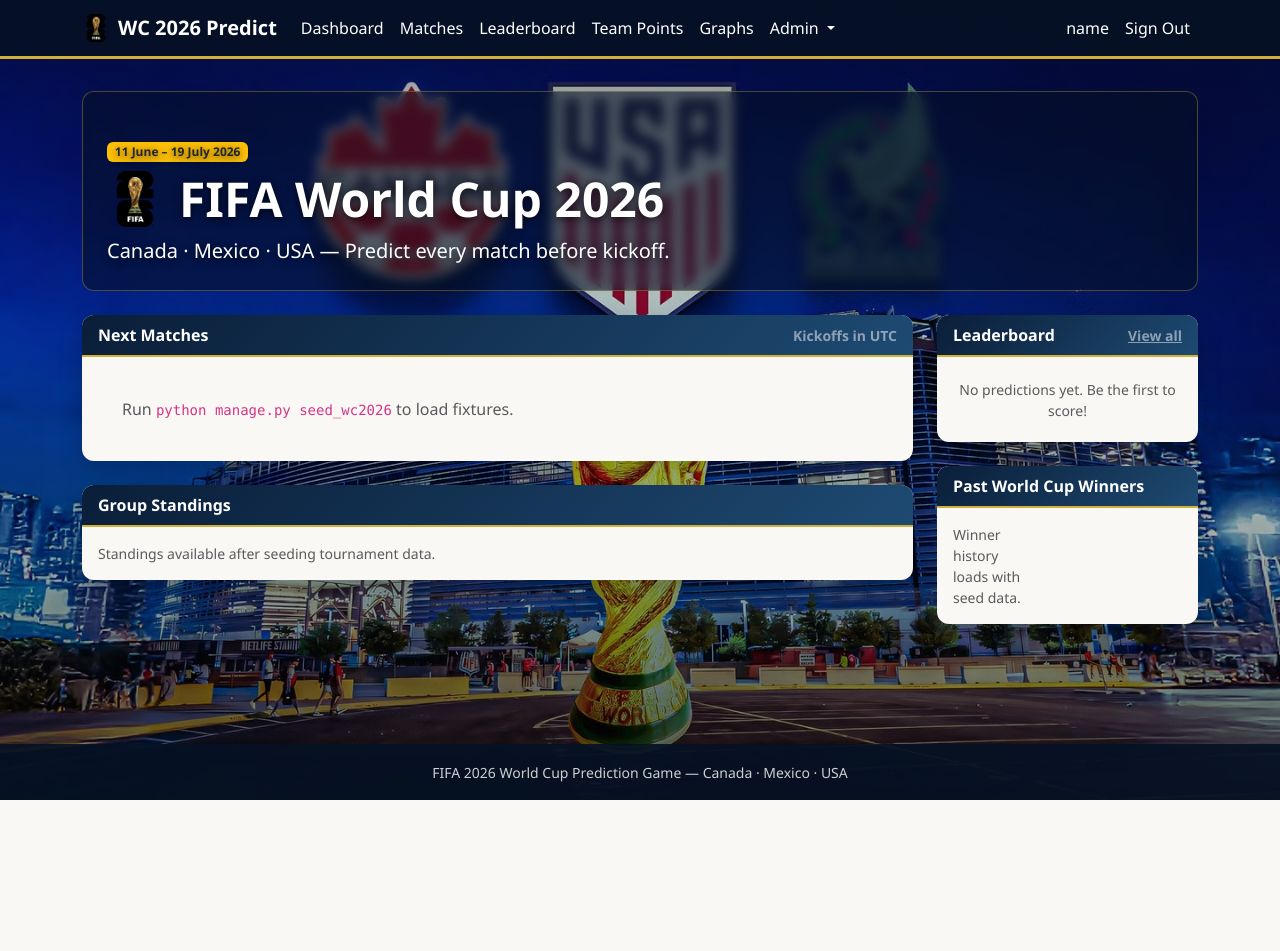
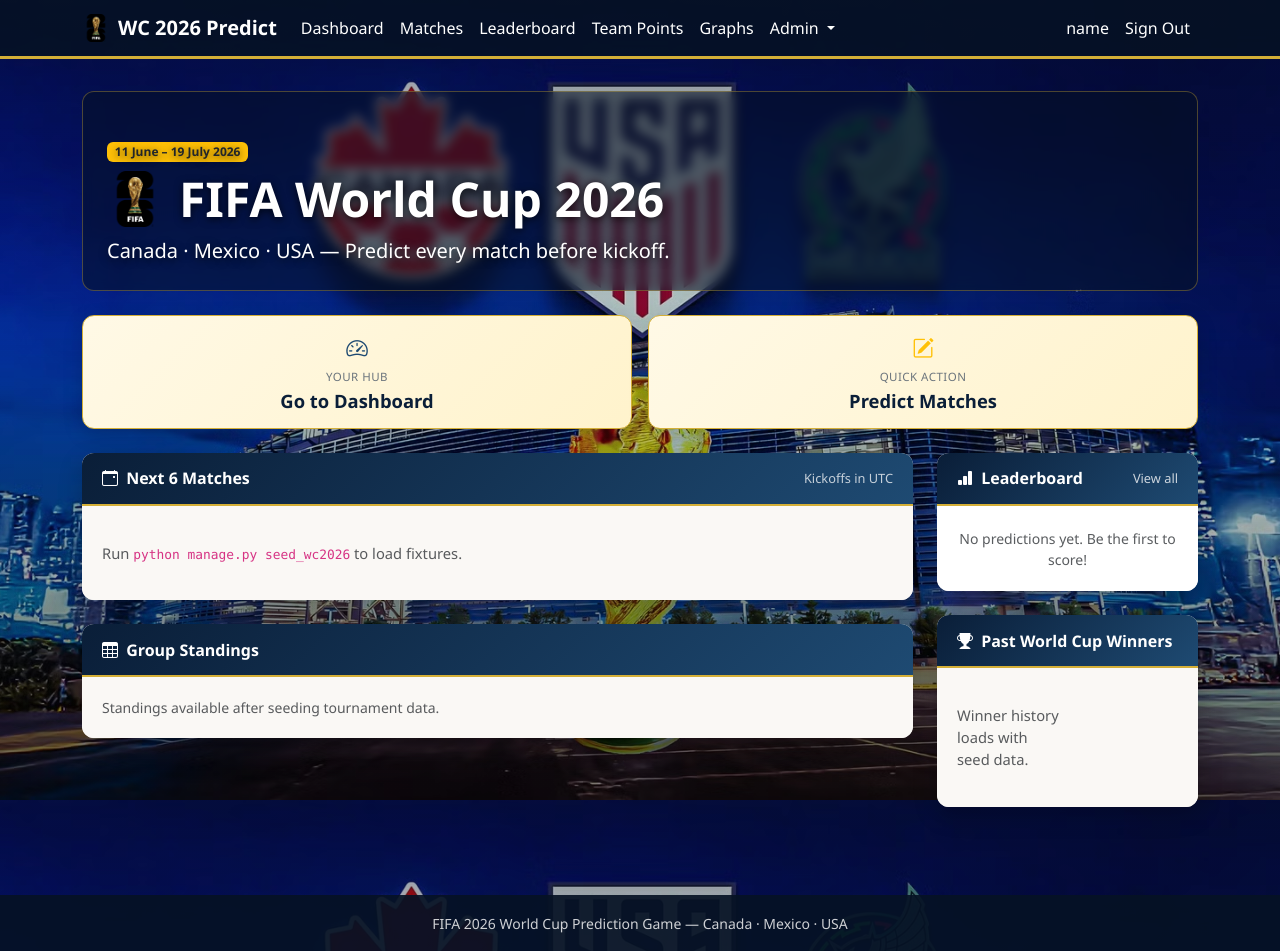
Before and after one commit to abhilash1985/PredictionGame, a Django app: page / in a window 1280 px wide. Before the commit the page ends 800 px from the top, so only its background shows below. Run offline with Django 5.2, Linux system fonts and the light colour scheme; the visitor is signed in with stand-in values (Sample User, id 1); data that the repository does not hold is empty; parts of the project's set-up code (start-up, migrations or seed data) failed here and were passed over.

Commit message:
Redesign landing and auth pages to match dashboard styling.
Align index and login/signup with dashboard cards and section headers, restore the glass hero banner, use shared match cards, and load six annotated upcoming fixtures for signed-in users.

Co-authored-by: Cursor <cursoragent@cursor.com>

```diff
--- a/apps/tournaments/views.py
+++ b/apps/tournaments/views.py
@@ -14,7 +14,10 @@ from apps.tournaments.models import PastWorldCupWinner
 def landing_view(request):
     tournament = get_active_tournament()
     winners = PastWorldCupWinner.objects.all()
-    upcoming_matches = get_upcoming_matches(limit=10)
+    upcoming_matches = (
+        get_upcoming_matches(limit=6)
+        .annotate(prediction_count=Count('predictions'))
+    )
     leaderboard_top = LeaderboardService.user_stats(tournament)[:10]
     return render(request, 'tournaments/landing.html', {
         'winners': winners,
@@ -22,6 +25,7 @@ def landing_view(request):
         'tournament': tournament,
         'leaderboard_top': leaderboard_top,
         'predicted_match_ids': predicted_match_ids(request.user, upcoming_matches),
+        'show_predict': request.user.is_authenticated,
     })
 
 
--- a/static/css/football.css
+++ b/static/css/football.css
@@ -31,6 +31,16 @@ body.page-dashboard {
     url('../images/2022-wc-1.webp');
 }
 
+body.page-landing {
+  background-image: linear-gradient(180deg, rgba(6, 18, 36, 0.42) 0%, rgba(6, 18, 36, 0.18) 42%, rgba(0, 0, 0, 0.48) 100%),
+    url('../images/fifa-wc4.avif');
+}
+
+body.page-auth {
+  background-image: linear-gradient(180deg, rgba(6, 18, 36, 0.42) 0%, rgba(6, 18, 36, 0.18) 42%, rgba(0, 0, 0, 0.48) 100%),
+    url('../images/fifa-wc4.avif');
+}
+
 body.page-graphs {
   background-image: linear-gradient(180deg, rgba(6, 18, 36, 0.42) 0%, rgba(6, 18, 36, 0.18) 42%, rgba(0, 0, 0, 0.48) 100%),
     url('../images/2022-wc-3.webp');
@@ -251,9 +261,51 @@ body.page-graphs {
   color: var(--white) !important;
 }
 
-.dashboard-welcome-subtitle {
+.dashboard-welcome-subtitle,
+.landing-page-subtitle,
+.matches-page-subtitle {
   color: rgba(255, 255, 255, 0.82);
   font-size: 0.95rem;
+}
+
+.landing-page-logo {
+  border-radius: 10px;
+  object-fit: contain;
+  box-shadow: 0 4px 16px rgba(0, 0, 0, 0.25);
+  flex-shrink: 0;
+}
+
+.landing-quick-actions .dashboard-summary-card {
+  min-height: 6.5rem;
+}
+
+.landing-section-card {
+  overflow: hidden;
+}
+
+.landing-section-body {
+  padding: 1.25rem;
+  background: var(--off-white);
+}
+
+.landing-section-body-flush {
+  background: var(--white);
+}
+
+.landing-section-empty {
+  padding: 1rem 0;
+  font-size: 0.92rem;
+}
+
+.landing-sidebar-link {
+  font-size: 0.8rem;
+  font-weight: 500;
+  color: rgba(255, 255, 255, 0.78);
+  text-decoration: none;
+}
+
+.landing-sidebar-link:hover {
+  color: var(--gold);
 }
 
 .dashboard-summary-card {
--- a/templates/tournaments/landing.html
+++ b/templates/tournaments/landing.html
@@ -1,7 +1,10 @@
 {% extends 'base.html' %}
 {% load static %}
 
+{% block body_class %}page-app page-landing{% endblock %}
+
 {% block content %}
+<div class="landing-page">
   <section class="hero-banner hero-glass mb-4">
     <div class="w-100">
       <span class="badge bg-warning text-dark mb-2">11 June – 19 July 2026</span>
@@ -13,25 +16,63 @@
     </div>
   </section>
 
+  {% if user.is_authenticated %}
+    <div class="row g-3 mb-4 landing-quick-actions">
+      <div class="col-md-6">
+        <a href="{% url 'dashboard' %}" class="dashboard-summary-card dashboard-summary-cta h-100 text-decoration-none">
+          <div class="dashboard-summary-icon"><i class="bi bi-speedometer2"></i></div>
+          <div class="dashboard-summary-label">Your hub</div>
+          <div class="dashboard-summary-value">Go to Dashboard</div>
+        </a>
+      </div>
+      <div class="col-md-6">
+        <a href="{% url 'match_list' %}" class="dashboard-summary-card dashboard-summary-cta h-100 text-decoration-none">
+          <div class="dashboard-summary-icon text-warning"><i class="bi bi-pencil-square"></i></div>
+          <div class="dashboard-summary-label">Quick action</div>
+          <div class="dashboard-summary-value">Predict Matches</div>
+        </a>
+      </div>
+    </div>
+  {% else %}
+    <div class="row g-3 mb-4 landing-quick-actions">
+      <div class="col-md-6">
+        <a href="{% url 'account_signup' %}" class="dashboard-summary-card dashboard-summary-cta h-100 text-decoration-none">
+          <div class="dashboard-summary-icon text-warning"><i class="bi bi-person-plus"></i></div>
+          <div class="dashboard-summary-label">Get started</div>
+          <div class="dashboard-summary-value">Create Account</div>
+        </a>
+      </div>
+      <div class="col-md-6">
+        <a href="{% url 'account_login' %}" class="dashboard-summary-card h-100 text-decoration-none">
+          <div class="dashboard-summary-icon"><i class="bi bi-box-arrow-in-right"></i></div>
+          <div class="dashboard-summary-label">Returning player</div>
+          <div class="dashboard-summary-value">Sign In</div>
+        </a>
+      </div>
+    </div>
+  {% endif %}
+
   <div class="row g-4">
     <div class="col-xl-9">
-    <div class="card card-football mb-4">
-      <div class="card-header d-flex justify-content-between align-items-center">
-        <span>Next Matches</span>
-        <small class="text-white-50" data-timezone-label>Kickoffs in your local time</small>
+      <div class="card card-football landing-section-card mb-4">
+        <div class="ranks-card-header">
+          <span><i class="bi bi-calendar-event me-1"></i> Next 6 Matches</span>
+          <span class="ranks-card-count" data-timezone-label>Kickoffs in your local time</span>
         </div>
-      <div class="card-body p-3">
+        <div class="landing-section-body">
           {% if upcoming_matches %}
-          {% include 'tournaments/partials/match_grid.html' with matches=upcoming_matches show_group=True predicted_match_ids=predicted_match_ids %}
+            {% include 'matches/partials/match_list_grid.html' with matches=upcoming_matches predicted_match_ids=predicted_match_ids show_predict=show_predict %}
           {% else %}
-          <div class="p-4 text-muted">Run <code>python manage.py seed_wc2026</code> to load fixtures.</div>
+            <div class="landing-section-empty text-muted">Run <code>python manage.py seed_wc2026</code> to load fixtures.</div>
           {% endif %}
         </div>
       </div>
 
-    <div class="card card-football">
-      <div class="card-header">Group Standings</div>
-      <div class="card-body">
+      <div class="card card-football landing-section-card">
+        <div class="ranks-card-header">
+          <span><i class="bi bi-table me-1"></i> Group Standings</span>
+        </div>
+        <div class="landing-section-body">
           {% include 'tournaments/partials/standings_tabs.html' with tab_prefix='landing' %}
         </div>
       </div>
@@ -39,29 +80,22 @@
 
     <div class="col-xl-3">
       {% if user.is_authenticated %}
-      <div class="card card-football mb-4 sticky-auth">
-        <div class="card-header d-flex justify-content-between align-items-center">
-          <span>Leaderboard</span>
-          <a href="{% url 'leaderboard' %}" class="small text-white-50">View all</a>
+        <div class="card card-football landing-section-card mb-4 sticky-auth">
+          <div class="ranks-card-header">
+            <span><i class="bi bi-bar-chart-fill me-1"></i> Leaderboard</span>
+            <a href="{% url 'leaderboard' %}" class="landing-sidebar-link">View all</a>
           </div>
-        <div class="card-body p-0">
+          <div class="landing-section-body landing-section-body-flush p-0">
             {% include 'tournaments/partials/leaderboard_top.html' with leaderboard_top=leaderboard_top %}
-        </div>
-      </div>
-    {% else %}
-      <div class="card card-football mb-4 sticky-auth">
-        <div class="card-header text-center">Join the Prediction Game</div>
-        <div class="card-body text-center">
-          <p class="text-muted">Pick winners, goals, player of the match, and more. Climb the leaderboard.</p>
-          <a href="{% url 'account_signup' %}" class="btn btn-gold w-100 mb-2 btn-lg">Create Account</a>
-          <a href="{% url 'account_login' %}" class="btn btn-outline-gold w-100 btn-lg">Sign In</a>
           </div>
         </div>
       {% endif %}
 
-    <div class="card card-football mb-4">
-      <div class="card-header">Past World Cup Winners</div>
-      <div class="card-body winners-gallery">
+      <div class="card card-football landing-section-card mb-4">
+        <div class="ranks-card-header">
+          <span><i class="bi bi-trophy-fill me-1"></i> Past World Cup Winners</span>
+        </div>
+        <div class="landing-section-body">
           <div class="winners-gallery-grid winners-gallery-sidebar">
             {% for winner in winners %}
               <div class="winner-item text-center">
@@ -74,11 +108,12 @@
                 <small class="d-block mt-1 winner-country">{{ winner.country }}</small>
               </div>
             {% empty %}
-            <p class="text-muted small mb-0">Winner history loads with seed data.</p>
+              <p class="landing-section-empty text-muted mb-0">Winner history loads with seed data.</p>
             {% endfor %}
           </div>
         </div>
       </div>
     </div>
   </div>
+</div>
 {% endblock %}
```
Also changed, not shown: other parts of static/css/football.css (+37 -39 lines), templates/account/auth_layout.html (+22 -10 lines), templates/account/login.html (+12 -6 lines), templates/account/signup.html (+12 -6 lines). Lines whose indentation alone changed are shown as unchanged.
